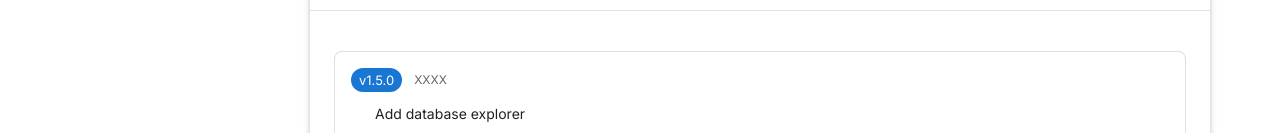
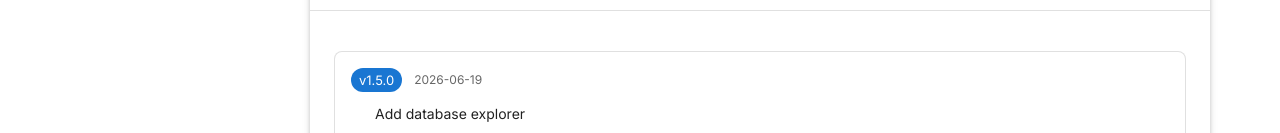
Before and after one commit to Tavisco/PilotBridge, a React (Vite) app: page / in a window 1280 px wide. Shown: the part 819-952 px from the top of the page. Built offline with nearby package versions, Linux system fonts and the light colour scheme; what palm-sync would draw is missing.

Commit message:
Update changelog

```diff
--- a/src/panels/home-panel.tsx
+++ b/src/panels/home-panel.tsx
@@ -60,7 +60,7 @@ const setupSteps = [
 ];
 
 const changelogData = [
-    { version: '1.5.0', date: 'XXXX', changes: ['Add database explorer', 'Hotsync log can be toggled', 'Add theme selector'] },
+    { version: '1.5.0', date: '2026-06-19', changes: ['Add database explorer', 'Hotsync log can be toggled', 'Add theme selector'] },
     { version: '1.4.0', date: '2026-05-14', changes: ['Add Google Calendar sync', 'High resolution icons on app install'] },
     { version: '1.3.0', date: '2024-11-07', changes: ['Add To Do'] },
     { version: '1.2.0', date: '2024-09-08', changes: ['Add data export and import in the settings', 'Remove unimplemented functionality from the menu bar', 'New URL! https://pilotbridge.tavisco.dev/'] },
```
